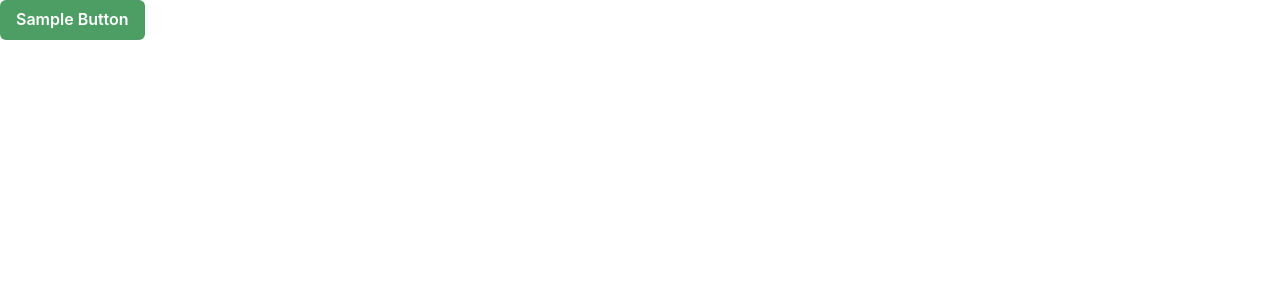
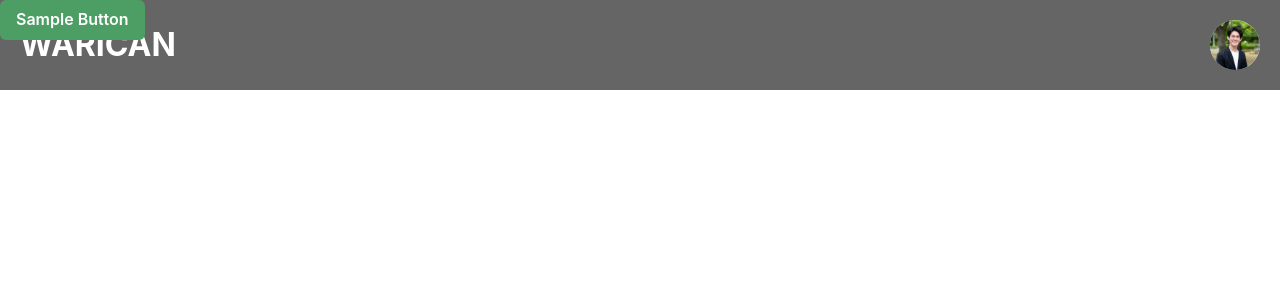
Before and after one commit to CityBear3/WariCan, a Next.js app in the folder frontend/: page / in a window 1280 px wide. Shown: the top 300 px of the page. Built offline with nearby package versions, Linux system fonts and the light colour scheme.

Commit message:
ヘッダーを追加

```diff
--- /dev/null
+++ b/frontend/src/app/app.tsx
@@ -0,0 +1,22 @@
+"use client";
+
+import { ReactNode } from "react";
+import { Header } from "./header";
+
+type Props = {
+  children: ReactNode;
+};
+
+const user = {
+  id: "sample id",
+  name: "三島 智昭",
+  imageUrl: "/sample_profile.png",
+  tag: "#キャンプ\n#プログラミング",
+};
+
+export const App: React.FC<Props> = ({ children }) => (
+  <>
+    <Header user={user} onProfileToggle={() => alert("toggle")} />
+    {children}
+  </>
+);
--- /dev/null
+++ b/frontend/src/app/header.tsx
@@ -0,0 +1,34 @@
+"use client";
+
+import { Logo } from "@/components/text/Logo";
+import { UserImageButton } from "@/components/user/UserImageButton";
+import { UserModel } from "@/domain/user";
+import { Box, Button, HStack } from "@chakra-ui/react";
+
+type Props = {
+  user: UserModel;
+  onProfileToggle: () => void;
+};
+
+const headerProps = {
+  bg: "gray.dark",
+  top: 0,
+  left: 0,
+  width: "100%",
+  padding: "20px",
+};
+
+const logoProps = {
+  color: "white",
+};
+
+export const Header: React.FC<Props> = ({ user, onProfileToggle }) => (
+  <Box position="fixed" {...headerProps}>
+    <HStack height="50px" alignContent="center" justifyContent="space-between">
+      <Logo {...logoProps} />
+      <UserImageButton user={user} onClick={onProfileToggle} />
+    </HStack>
+  </Box>
+);
+
+export const HeaderSpacer: React.FC = () => <Box {...headerProps}></Box>;
--- a/frontend/src/app/layout.tsx
+++ b/frontend/src/app/layout.tsx
@@ -1,5 +1,8 @@
 import type { Metadata } from "next";
 import { Providers } from "./providers";
+import { Header, HeaderSpacer } from "./header";
+import { VStack } from "@chakra-ui/react";
+import { App } from "./app";
 
 export const metadata: Metadata = {
   title: "Create Next App",
@@ -14,7 +17,9 @@ export default function RootLayout({
   return (
     <html lang="en" style={{ height: "100%" }}>
       <body style={{ height: "100%" }}>
-        <Providers>{children}</Providers>
+        <Providers>
+          <App>{children}</App>
+        </Providers>
       </body>
     </html>
   );
```
